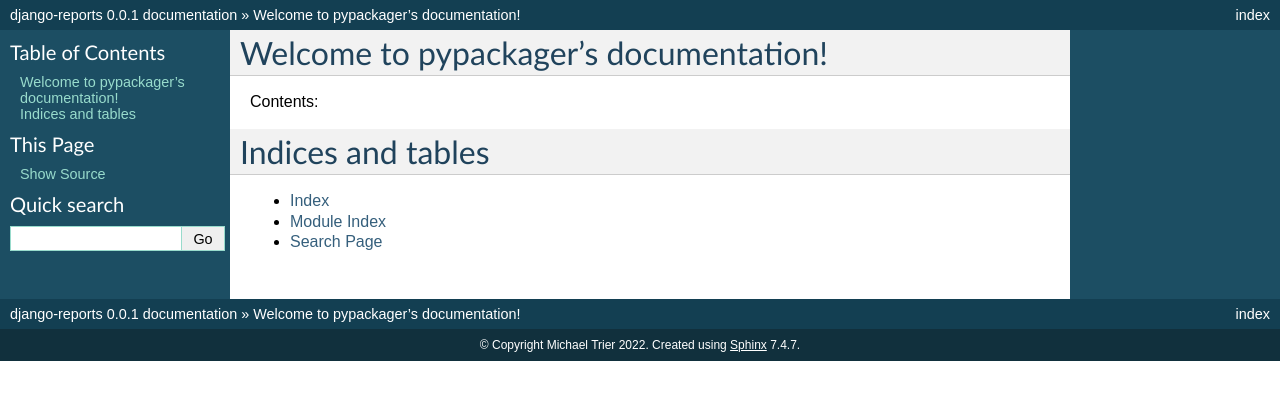
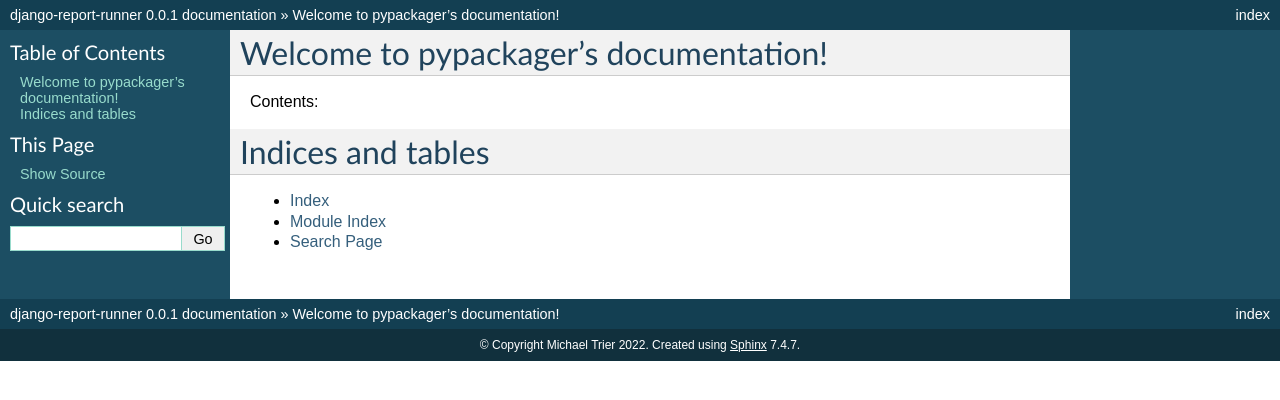
Before and after one commit to empty/django-reports, a Sphinx documentation site: the page built from docs/index.rst, in a window 1280 px wide. Shown: the top 400 px of the page. Built offline with Sphinx 7.4.7, drawn with Linux system fonts in a browser that asks for light colours.

Commit message:
Rename project

```diff
--- a/docs/conf.py
+++ b/docs/conf.py
@@ -41,7 +41,7 @@ source_suffix = '.rst'
 master_doc = 'index'
 
 # General information about the project.
-project = 'django-reports'
+project = 'django-report-runner'
 copyright = 'Michael Trier 2022'
 
 # The version info for the project you're documenting, acts as replacement for
@@ -168,7 +168,7 @@ html_static_path = ['_static']
 #html_file_suffix = None
 
 # Output file base name for HTML help builder.
-htmlhelp_basename = 'django-reportsdoc'
+htmlhelp_basename = 'django-report-runnerdoc'
 
 
 # -- Options for LaTeX output --------------------------------------------------
@@ -187,7 +187,7 @@ latex_elements = {
 # Grouping the document tree into LaTeX files. List of tuples
 # (source start file, target name, title, author, documentclass [howto/manual]).
 latex_documents = [
-  ('index', 'django-reports.tex', 'django-reports Documentation',
+  ('index', 'django-report-runner.tex', 'django-report-runner Documentation',
    'Michael Trier', 'manual'),
 ]
 
@@ -217,7 +217,7 @@ latex_documents = [
 # One entry per manual page. List of tuples
 # (source start file, name, description, authors, manual section).
 man_pages = [
-    ('index', 'django-reports', 'django-reports Documentation',
+    ('index', 'django-report-runner', 'django-report-runner Documentation',
      ['Michael Trier'], 1)
 ]
 
@@ -231,8 +231,8 @@ man_pages = [
 # (source start file, target name, title, author,
 #  dir menu entry, description, category)
 texinfo_documents = [
-  ('index', 'django-reports', 'django-reports Documentation',
-   '', 'django-reports', 'Allows you to build admin reports.',
+  ('index', 'django-report-runner', 'django-report-runner Documentation',
+   '', 'django-report-runner', 'Allows you to build admin reports.',
    'Miscellaneous'),
 ]
 
--- a/setup.py
+++ b/setup.py
@@ -13,7 +13,7 @@ requirements = read('REQUIREMENTS').splitlines()
 tests_requirements = read('REQUIREMENTS-TESTS').splitlines()
 
 setup(
-    name="django-reports",
+    name="django-report-runner",
     version="1.0",
     description="Django Reports allows you to build Django admin level reports using SQL, forms, views, and JasperServer.",
     long_description=read('README.md'),
```
Also changed, not shown: README.md (+2 -2 lines), 1 other file.
